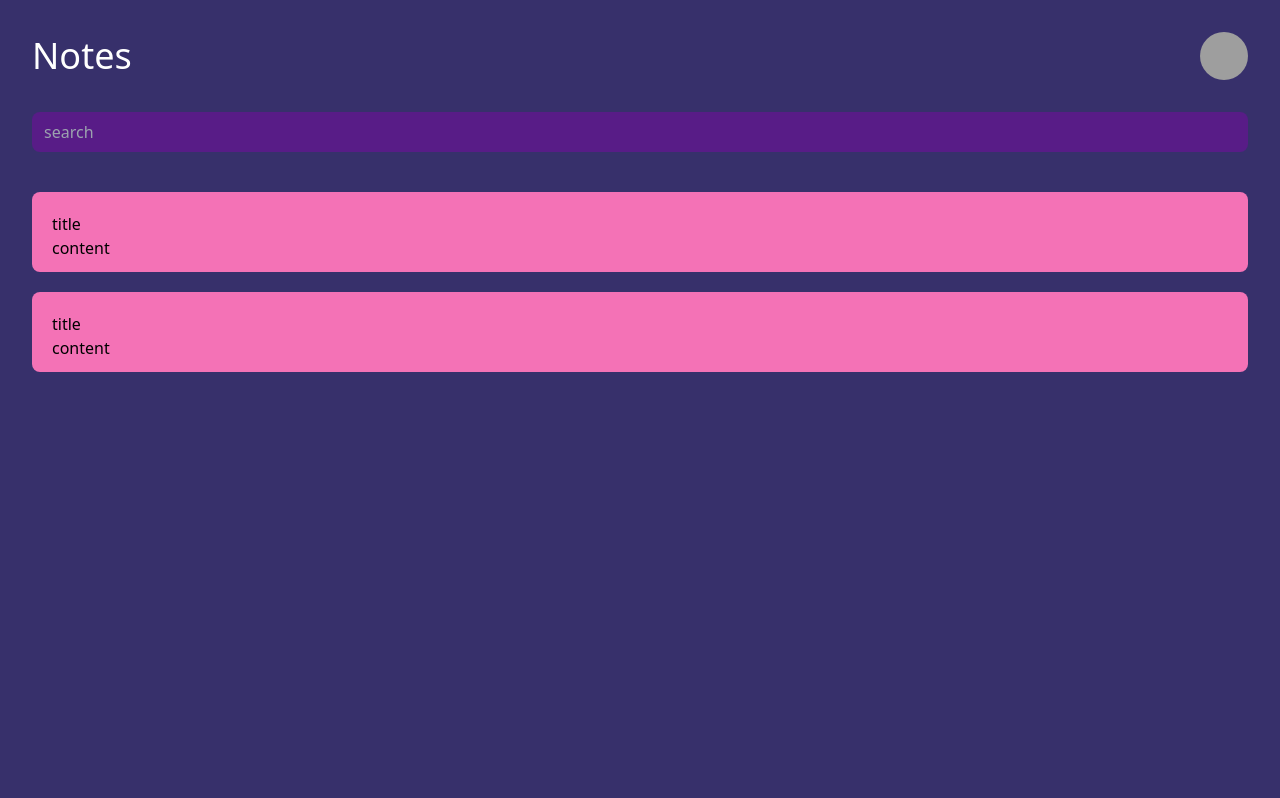
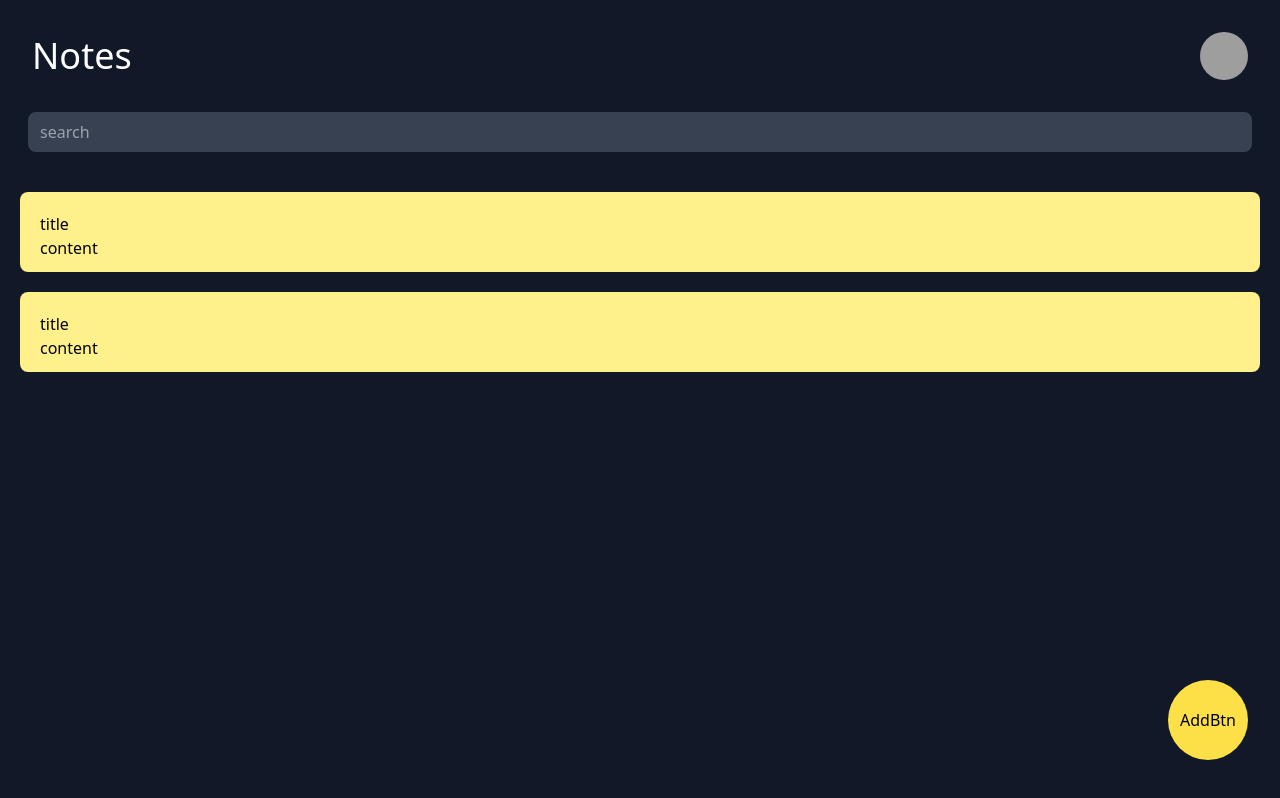
Before and after one commit to mvykool/orion-frontend, a React (Vite) app: page / in a window 1280 px wide. Built offline with nearby package versions, Linux system fonts and the light colour scheme; grey boxes are pictures that could not be loaded.

Commit message:
added more components

```diff
--- /dev/null
+++ b/src/components/AddBtn.tsx
@@ -0,0 +1,11 @@
+
+
+const AddBtn = () => {
+	return (
+		<div className="bg-yellow-300 rounded-full h-20 w-20 flex justify-center items-center fixed bottom-10 right-8">
+			AddBtn
+		</div>
+	)
+}
+
+export default AddBtn
--- /dev/null
+++ b/src/components/BackBtn.tsx
@@ -0,0 +1,11 @@
+
+
+const BackBtn = () => {
+return (
+	<div className="h-14 w-14 bg-white rounded-full flex justify-center items-center fixed left-8 top-10">
+		Back
+	</div>
+)
+}
+
+export default BackBtn
--- a/src/components/Notes.tsx
+++ b/src/components/Notes.tsx
@@ -3,7 +3,7 @@
 const Notes = () => {
 
 	return (
-		<div className="w-full bg-pink-400 h-[10vh] rounded-lg p-5">
+		<div className="w-full bg-yellow-200 h-[10vh] rounded-lg p-5">
 			<h2>title</h2>
 			<p>content</p>
 		</div>
--- a/src/main.tsx
+++ b/src/main.tsx
@@ -7,6 +7,7 @@ import './index.css'
 import Login from './routes/Login';
 import SignUp from './routes/SignUp';
 import Home from './routes/Home';
+import Settings from './routes/Settings';
 
 const router = createBrowserRouter([
   {
@@ -21,6 +22,10 @@ const router = createBrowserRouter([
     path: "/signup",
     element: <SignUp/>,
   },
+  {
+    path: "/settings",
+    element: <Settings/>,
+  },
 ]);
 
 ReactDOM.createRoot(document.getElementById('root') as HTMLElement).render(
--- a/src/routes/Home.tsx
+++ b/src/routes/Home.tsx
@@ -1,20 +1,25 @@
 import Notes from "../components/Notes"
+import AddBtn from "../components/AddBtn"
 
 const Home = () => {
   return (
-    <div className="h-screen w-screen bg-[var(--deep-blue)] px-8">
+    <div className="h-screen w-screen bg-gray-900 px-5">
 
-      <div className="flex justify-between py-8 items-center">
+      <div className="flex justify-between py-8 px-3 items-center">
       <h1 className="text-white text-4xl">Notes</h1>
       <img src="https://i.kym-cdn.com/photos/images/original/002/355/086/887.png" alt="" className="h-12 w-12 rounded-full"/>
       </div>
 
-      <input type="text" placeholder="search" className="w-full flex justify-center items-center h-10 rounded-lg bg-purple-900 px-3" />
+    <div className="flex justify-center px-2">
+    <input type="text" placeholder="search" className="h-10 rounded-lg bg-gray-700 px-3 w-full" />
+    </div>
 
       <div className="mt-10 gap-5 flex flex-col">
       <Notes/>
       <Notes/>
       </div>
+
+      <AddBtn/>
     </div>
   )
 }
--- /dev/null
+++ b/src/routes/Settings.tsx
@@ -0,0 +1,24 @@
+import BackBtn from "../components/BackBtn"
+
+const Settings = () => {
+	return (
+		<div className="h-screen w-screen bg-gray-900 px-5">
+
+		<BackBtn/>
+
+			<div className="flex justify-center pt-48">
+			<img src="https://i.kym-cdn.com/photos/images/original/002/355/086/887.png" alt="" className="h-36 w-36 rounded-full"/>
+			</div>
+
+			<h3 className="text-white font-semibold text-3xl flex justify-center mt-5">Username</h3>
+
+			<p className="text-white font-semibold text-xl flex justify-center mt-10">2 Notes</p>
+
+			<div className="flex justify-center">
+			<button className="mt-10 bg-gray-700 text-red-500 py-2 px-3 text-xl rounded-lg">Log out</button>
+			</div>
+		</div>
+	)
+}
+
+export default Settings
```
